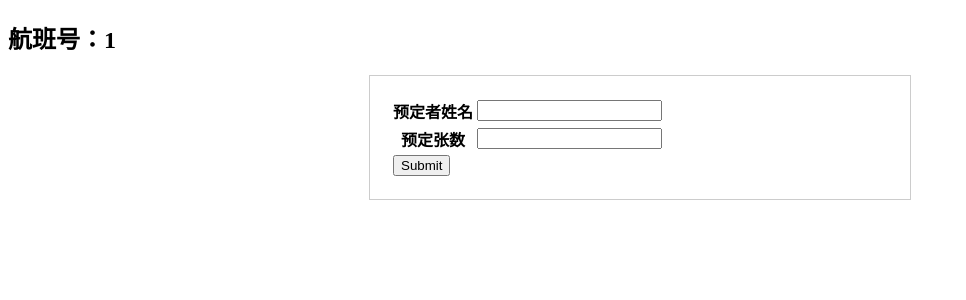
After one commit to SimonLiu61/Database_a_djangoProject, a Django app: template templates/booking.html in a window 1280 px wide. The commit adds this page. Shown: the top 300 px of the page, without its empty margins (0-966 px from the left). Run offline with Django 3.2, Linux system fonts and the light colour scheme; the template is opened without the code that fills it: most values are stand-ins (such as "Sample title", 1, 10 or a date in 2020).

Commit message:
10.2 定票及后续功能逻辑开始实施

```diff
--- a/flight/urls.py
+++ b/flight/urls.py
@@ -5,10 +5,11 @@ from . import views
 urlpatterns = [
     url(r'^$', views.index),
     url(r'^add/$',views.testadd),
+    url(r'^bookticket/$', views.bookTicket),
     # url(r'^aircompany/$', views),
     # url(r'^airport/$', views),
     # url(r'^flight/$', views),
     # url(r'^plane/$', views),
-    # url(r'^bookticket/$', views),
+
     # url(r'^myticket/$', views),
 ]
--- a/templates/bookflight.html
+++ b/templates/bookflight.html
@@ -37,7 +37,7 @@
 {#                <a href="../sims/edit/?id={{ flight.flightid }}">#}
 {#                    编辑#}
 {#                </a>#}
-                <a href="../sims/?id={{ flight.flightid }}">
+                <a href="../flight/bookticket/?flightid={{ flight.flightid }}">
                     购买
                 </a>
             </td>
--- /dev/null
+++ b/templates/booking.html
@@ -0,0 +1,41 @@
+<!DOCTYPE html>
+<html lang="en">
+<head>
+    <meta charset="UTF-8">
+    <title>航班预定</title>
+    <style>
+        form {
+            margin: 20px auto;
+            width: 500px;
+            border: 1px solid #ccc;
+            padding: 20px
+        }
+    </style>
+</head>
+<body>
+<div>
+    <h2>航班号：{{ flightid }}</h2>
+</div>
+<form method="post" action="../bookflight/">
+    {% csrf_token %}
+    <table>
+        <tr>
+            <th>预定者姓名</th>
+            <td><input name="booking_name"></td>
+        </tr>
+        <tr>
+            <th>预定张数</th>
+            <td><input name="booking_num"/></td>
+        </tr>
+        <tr>
+            <td colspan="2">
+                <input type="submit"/>
+            </td>
+        </tr>
+        {% ifequal isVip True %}
+            <li>VIP discount:10%</li>
+        {% endifequal %}
+    </table>
+</form>
+</body>
+</html>
```
